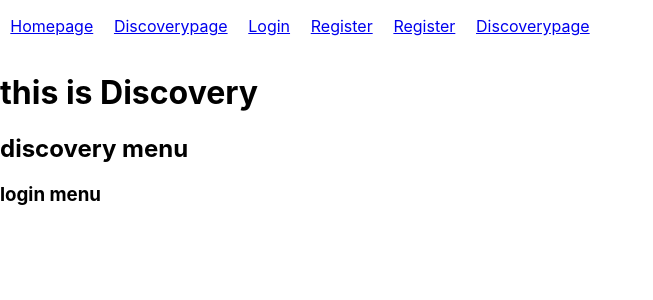
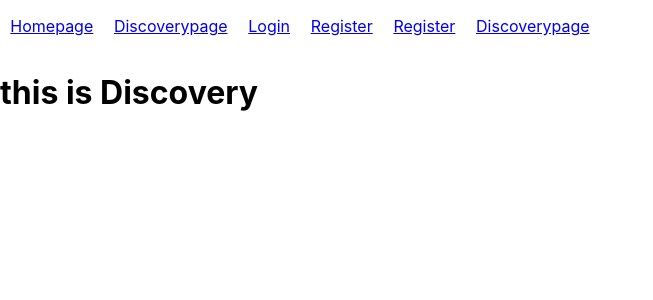
Before and after one commit to mulia007/react-project-lauch, a React (Create React App) app: page /discover in a window 1280 px wide. Shown: the top 300 px of the page, without its empty margins (0-653 px from the left). Built offline with nearby package versions, Linux system fonts and the light colour scheme; sample sign-in values are in the browser's storage.

Commit message:
Update Discoverypage.js

```diff
--- a/src/pages/Discoverypage.js
+++ b/src/pages/Discoverypage.js
@@ -6,8 +6,6 @@ const Discoverypage = () => {
     <div>
       <Navbar />
       <h1>this is Discovery</h1>
-      <h2>discovery menu</h2>
-      <h3>login menu</h3>
     </div>
   );
 };
```
